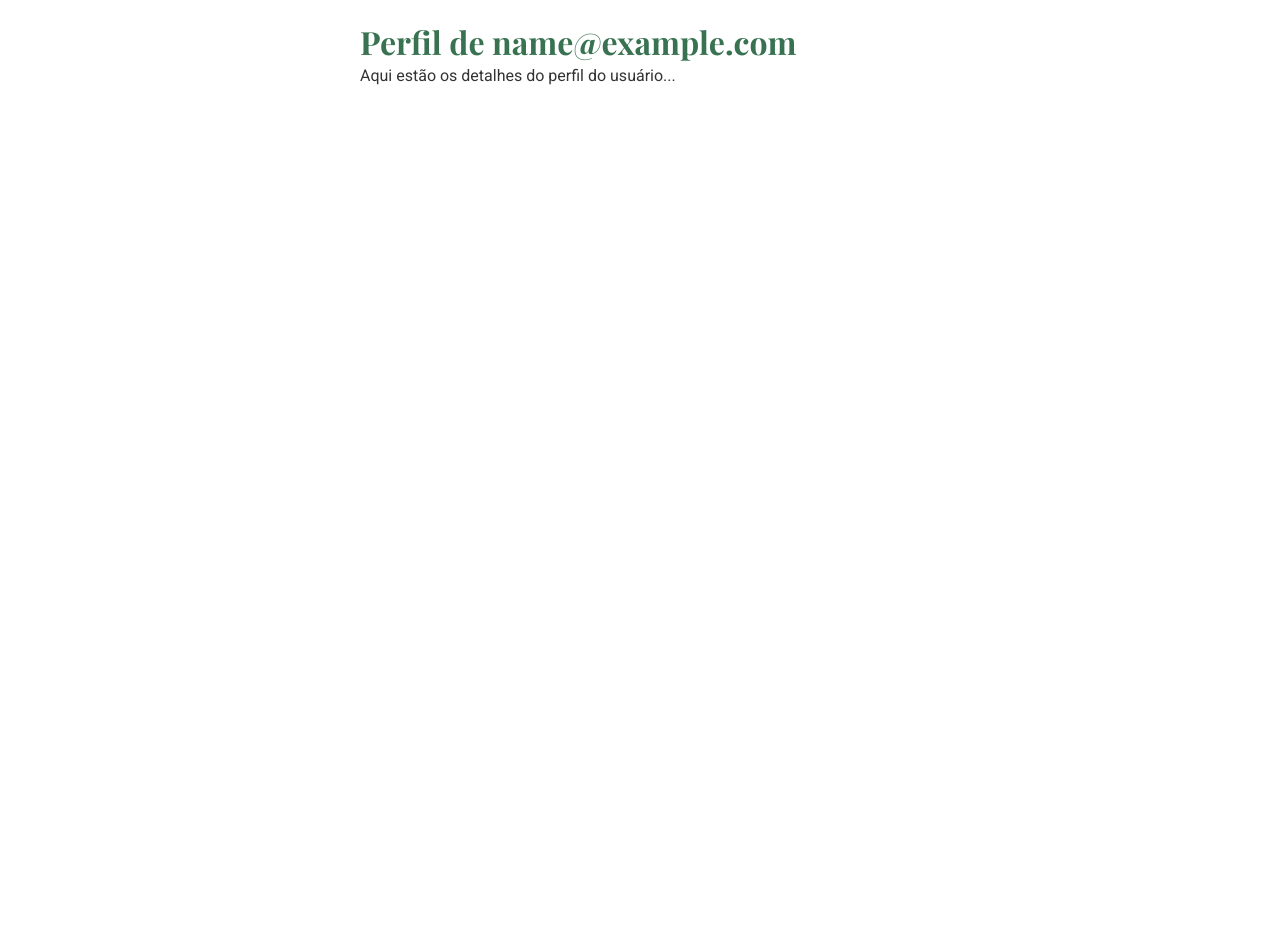
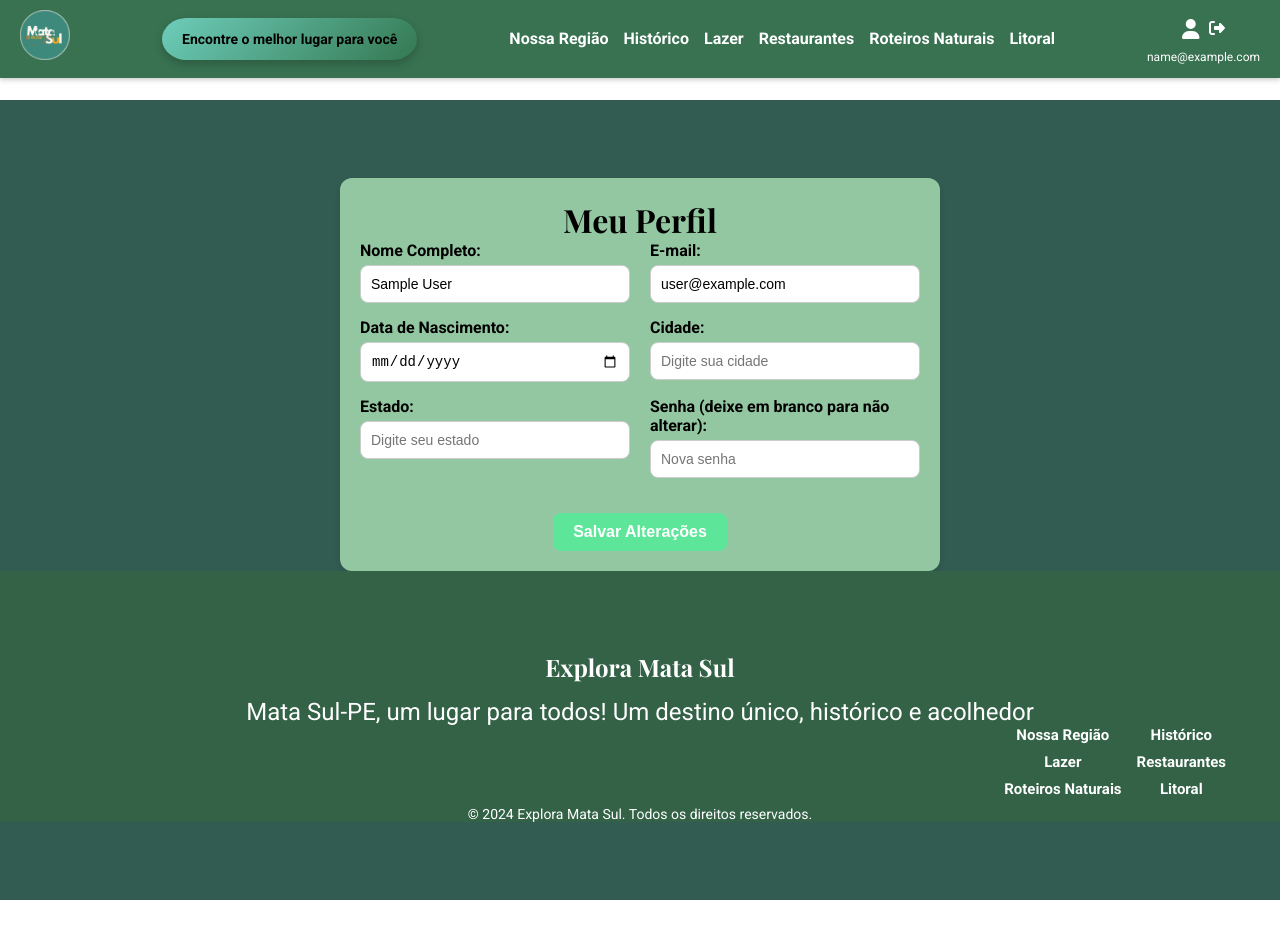
Before and after one commit to D4N1M4/ExploraMataSul, a Vue app: page /Perfil in a window 1280 px wide. Shown: the top 938 px of the page. Before the commit the page ends 800 px from the top, so only its background shows below. Built offline with nearby package versions, Linux system fonts and the light colour scheme; no server answers; sample sign-in values are in the browser's storage.

Commit message:
Criando página do usuário

```diff
--- a/src/components/NavBar.vue
+++ b/src/components/NavBar.vue
@@ -22,26 +22,23 @@
       <div class="auth-section">
         <!-- Se o usuário estiver logado, mostra o e-mail e os ícones -->
         <div v-if="userEmail" class="user-info">
-                  <span class="user-email">{{ userEmail }}</span>
-                  <router-link to="/Perfil"> <!-- Link para a página de perfil -->
+          <div class="icons-container">
+          <router-link to="/Perfil" class="user-icon">
             <font-awesome-icon :icon="['fas', 'user']" />
           </router-link>
-
           <button class="logout-btn" @click="logout">
               <font-awesome-icon :icon="['fas', 'right-from-bracket']" />
             </button>
-
+          </div>
+          <span class="user-email">{{ userEmail }}</span>
         </div>
 
         <!-- Se não estiver logado, exibe o botão de login -->
-              <router-link v-else to="/login" class="login-button">
-                  Login
-              </router-link>
+        <router-link v-else to="/login" class="login-button">Login</router-link>
       </div>
     </nav>
   </header>
 </template>
-
 
 <script>
 import { auth } from "@/firebase"; // Importando o auth do Firebase
@@ -84,36 +81,7 @@ export default {
   padding: 10px;
 }
 
-.user-info {
-  display: flex;
-  align-items: center;
-  justify-content: flex-end;
-  gap: 10px;
-}
 
-.user-avatar {
-  width: 30px;
-  height: 30px;
-  border-radius: 50%;
-}
-
-.user-email {
-  font-size: 14px;
-  color: #ffffff;
-}
-
-.logout-btn {
-  background-color: #ff4e4e;
-  color: white;
-  border: none;
-  padding: 5px 10px;
-  cursor: pointer;
-  border-radius: 5px;
-}
-
-.logout-btn:hover {
-  background-color: #ff1a1a;
-}
 
 /* Estilo do link de login */
 .login-link {
@@ -128,6 +96,7 @@ export default {
   border-radius: 5px;
   color: white;
 }
+
 * {
   margin: 0;
   padding: 0;
@@ -140,7 +109,6 @@ justify-content: space-between;
   align-items: center;
   padding: 10px 20px;
   width: 100%;
-max-width: 100%;
   position: fixed;
   top: 0;
   left: 0;
@@ -149,13 +117,13 @@ z-index: 1000;
   box-shadow: 0 2px 5px rgba(0, 0, 0, 0.2);
 }
 
+
+
 .logo img {
   height: 50px;
   width: auto;
 }
-.busca-section {
-margin-left: 50px;
-}
+
 .menu ul {
   list-style: none;
   display: flex;
@@ -164,34 +132,22 @@ gap: 15px;
   margin: 0;
   padding: 0;
 }
+
 .menu li {
   text-align: center;
 }
+
 .menu a {
   text-decoration: none;
   color: #FFFFFF;
   font-weight: bold;
   transition: color 0.3s ease;
 }
+
 .menu a:hover {
   color: #5de69a;
 }
-.busca-button {
-position: relative;
-background: linear-gradient(135deg, rgb(109, 205, 186), rgba(44, 136, 83, 0.3));
-border-radius: 25px / 50%;
-padding: 10px 20px;
-font-weight: bold;
-font-size: 14px;
-text-align: center;
-box-shadow: 0 4px 10px rgba(0, 0, 0, 0.2);
-transition: transform 0.3s ease, box-shadow 0.3s ease;
-cursor: pointer;
-}
-.busca-button:hover {
-transform: scale(1.05);
-box-shadow: 0 6px 12px rgba(0, 0, 0, 0.3);
-}
+
 .section {
   background: linear-gradient(135deg, rgb(109, 205, 186), rgba(44, 136, 83, 0.3));
   color: #000000;
@@ -205,6 +161,57 @@ text-align: right;
   cursor: pointer;
   transition: transform 0.3s ease, box-shadow 0.3s ease;
 }
+
+.auth-section {
+  display: flex;
+  align-items: center;
+}
+
+/* Container para os ícones do usuário e logout */
+.icons-container {
+  display: flex;
+  align-items: center;
+  gap: 10px;
+}
+
+/* Ícone do usuário */
+.user-icon {
+  font-size: 20px;
+  color: white;
+  text-decoration: none;
+}
+
+/* Ícone de logout */
+.logout-btn {
+  background-color: transparent;
+  border: none;
+  cursor: pointer;
+  color: white;
+  font-size: 16px;
+  transition: transform 0.2s ease, color 0.2s ease;
+}
+
+.logout-btn:hover {
+  color: #ff6961;
+  transform: scale(1.1);
+}
+
+/* Container do usuário */
+.user-info {
+  display: flex;
+  flex-direction: column;
+  align-items: center;
+  text-align: center;
+}
+
+/* Estilização do e-mail abaixo dos ícones */
+.user-email {
+  font-size: 12px;
+  color: #ffffff;
+  margin-top: 5px;
+}
+
+/* Estilização do botão de login */
 .login-button {
   background: linear-gradient(135deg, rgb(109, 205, 186), rgba(44, 136, 83, 0.3));
   color: #FFFFFF;
@@ -218,10 +225,13 @@ text-align: right;
   cursor: pointer;
   transition: transform 0.3s ease, box-shadow 0.3s ease;
 }
+
 .login-button:hover {
   transform: scale(1.05);
   box-shadow: 0 6px 12px rgba(0, 0, 0, 0.3);
 }
+
+/* Responsivo */
 @media (max-width: 768px) {
   .menu {
     flex-wrap: wrap;
@@ -240,25 +250,4 @@ order: 1;
     margin-top: 10px;
   }
 }
-.links ul {
-  list-style-type: none;
-  padding: 0;
-}
-
-.links li {
-  margin: 10px 0;
-}
-
-.links a {
-  font-size: 1rem;
-  color: #ffffff;
-  text-decoration: none;
-  font-weight: bold;
-}
-
-.links a:hover {
-  text-decoration: underline;
-  color: #4CAF50;
-}
-
 </style>
--- a/src/views/Perfil.vue
+++ b/src/views/Perfil.vue
@@ -1,35 +1,294 @@
-<template>
-    <div class="perfil-container">
-      <h1>Perfil de {{ userEmail }}</h1>
-      <p>Aqui estão os detalhes do perfil do usuário...</p>
-      <!-- Outros dados do usuário podem ser exibidos aqui -->
-    </div>
-  </template>
+<script setup>
+import { ref, onMounted } from "vue";
+import { auth } from "../firebase"; // Certifique-se de que o caminho está correto
+import {
+  updateProfile,
+  updateEmail,
+  updatePassword,
+  onAuthStateChanged,
+  signOut,
+  reauthenticateWithCredential,
+  EmailAuthProvider,
+} from "firebase/auth";
+import { useRouter } from "vue-router";
+import Footer from "../components/Footer.vue";
+import NavBar from "../components/NavBar.vue";
 
-  <script>
-  export default {
-    computed: {
-      // Supondo que você tenha o email do usuário armazenado no estado ou no localStorage
-      userEmail() {
-        return localStorage.getItem("userEmail");
-      },
-    },
-  };
-  </script>
+const router = useRouter();
+const user = ref(null);
+const form = ref({
+  name: "",
+  email: "",
+  birthdate: "",
+  city: "",
+  state: "",
+  password: "",
+});
 
-  <style scoped>
-  .perfil-container {
-    padding: 20px;
-    max-width: 600px;
-    margin: 0 auto;
+const isUpdating = ref(false);
+const successMessage = ref("");
+const errorMessage = ref("");
+
+// Verifica se o usuário está autenticado corretamente
+onMounted(() => {
+  onAuthStateChanged(auth, (currentUser) => {
+    if (currentUser) {
+      user.value = currentUser;
+      form.value.name = currentUser.displayName || "";
+      form.value.email = currentUser.email || "";
+    } else {
+      user.value = null;
+      router.push({ name: "Login" });
+    }
+  });
+});
+
+// Função para reautenticar usuário antes de atualizar email ou senha
+const reauthenticate = async () => {
+  try {
+    const email = prompt("Digite seu email:");
+    const password = prompt("Digite sua senha:");
+    if (!email || !password) throw new Error("Reautenticação cancelada.");
+
+    const credential = EmailAuthProvider.credential(email, password);
+    await reauthenticateWithCredential(auth.currentUser, credential);
+    console.log("Reautenticação bem-sucedida.");
+    return true;
+  } catch (error) {
+    errorMessage.value = "Erro na reautenticação. " + error.message;
+    return false;
+  }
+};
+
+// Atualiza o perfil do usuário
+const updateProfileInfo = async () => {
+  successMessage.value = "";
+  errorMessage.value = "";
+
+  if (!form.value.name || !form.value.email) {
+    errorMessage.value = "Por favor, preencha os campos obrigatórios.";
+    return;
   }
 
-  h1 {
-    color: #387251;
+  isUpdating.value = true;
+
+  try {
+    if (user.value) {
+      try {
+        if (form.value.name !== user.value.displayName) {
+          await updateProfile(user.value, { displayName: form.value.name });
+        }
+        if (form.value.email !== user.value.email) {
+          await updateEmail(user.value, form.value.email);
+        }
+        if (form.value.password) {
+          await updatePassword(user.value, form.value.password);
+        }
+        successMessage.value = "Perfil atualizado com sucesso!";
+      } catch (error) {
+        if (error.code === "auth/requires-recent-login") {
+          console.warn("Reautenticação necessária.");
+          const reauthenticated = await reauthenticate();
+          if (reauthenticated) {
+            await updateProfileInfo(); // Tenta novamente após reautenticação
+          }
+        } else {
+          throw error;
+        }
+      }
+    }
+  } catch (error) {
+    errorMessage.value = "Erro ao atualizar o perfil. " + error.message;
+  } finally {
+    isUpdating.value = false;
   }
+};
 
-  p {
-    font-size: 16px;
-    color: #333;
+// Função para logout
+const logout = async () => {
+  try {
+    await signOut(auth);
+    router.push({ name: "Login" });
+  } catch (error) {
+    console.error("Erro ao sair:", error);
   }
-  </style>
+};
+</script>
+
+
+<template>
+  <div class="profile">
+    <NavBar />
+    <div class="profile-container">
+      <h1>Meu Perfil</h1>
+      <form @submit.prevent="updateProfileInfo" class="profile-form">
+        <div class="form-row">
+          <div class="form-column">
+            <label for="name">Nome Completo:</label>
+            <input
+              id="name"
+              v-model="form.name"
+              type="text"
+              placeholder="Digite seu nome"
+              required
+            />
+          </div>
+          <div class="form-column">
+            <label for="email">E-mail:</label>
+            <input
+              id="email"
+              v-model="form.email"
+              type="email"
+              placeholder="Digite seu e-mail"
+              required
+            />
+          </div>
+        </div>
+        <div class="form-row">
+          <div class="form-column">
+            <label for="birthdate">Data de Nascimento:</label>
+            <input
+              id="birthdate"
+              v-model="form.birthdate"
+              type="date"
+              placeholder="Data de nascimento"
+            />
+          </div>
+          <div class="form-column">
+            <label for="city">Cidade:</label>
+            <input
+              id="city"
+              v-model="form.city"
+              type="text"
+              placeholder="Digite sua cidade"
+            />
+          </div>
+        </div>
+        <div class="form-row">
+          <div class="form-column">
+            <label for="state">Estado:</label>
+            <input
+              id="state"
+              v-model="form.state"
+              type="text"
+              placeholder="Digite seu estado"
+            />
+          </div>
+          <div class="form-column">
+            <label for="password">Senha (deixe em branco para não alterar):</label>
+            <input
+              id="password"
+              v-model="form.password"
+              type="password"
+              placeholder="Nova senha"
+            />
+          </div>
+        </div>
+        <div class="form-footer">
+          <button type="submit" class="botao-save" :disabled="isUpdating">
+            {{ isUpdating ? "Atualizando..." : "Salvar Alterações" }}
+          </button>
+        </div>
+      </form>
+
+      <div v-if="successMessage" class="success">{{ successMessage }}</div>
+      <div v-if="errorMessage" class="error">{{ errorMessage }}</div>
+
+    </div>
+    <Footer />
+  </div>
+</template>
+
+<style scoped>
+.profile {
+  display: flex;
+  flex-direction: column;
+  justify-content: center;
+  align-items: center;
+  margin: 100px auto 50px auto;
+  min-height: 100vh;
+  background-color: #325b51;
+}
+
+.profile-container {
+  display: flex;
+  flex-direction: column;
+  justify-content: center;
+  align-items: center;
+  background-color: #93c7a1;
+  border-radius: 12px;
+  padding: 20px;
+  width: 90%;
+  max-width: 600px;
+  box-shadow: 0 4px 6px rgba(0, 0, 0, 0.1);
+}
+
+.profile-form {
+  display: flex;
+  flex-direction: column;
+  gap: 15px;
+  width: 100%;
+}
+
+.form-row {
+  display: flex;
+  gap: 20px;
+}
+
+.form-column {
+  flex: 1;
+  display: flex;
+  flex-direction: column;
+}
+
+.profile-form label {
+  font-weight: bold;
+  margin-bottom: 5px;
+}
+
+.profile-form input {
+  width: 100%;
+  padding: 10px;
+  border: 1px solid #ccc;
+  border-radius: 8px;
+  font-size: 14px;
+}
+
+.form-footer {
+  display: flex;
+  justify-content: center;
+  margin-top: 20px;
+}
+
+.botao-save {
+  background-color: #5de69a;
+  color: #ffffff;
+  font-size: 16px;
+  font-weight: bold;
+  padding: 10px 20px;
+  border: none;
+  border-radius: 8px;
+  cursor: pointer;
+  transition: all 0.3s ease;
+}
+
+.botao-save:hover {
+  background-color: #4bbf80;
+  transform: scale(1.05);
+  box-shadow: 0 4px 10px rgba(0, 0, 0, 0.2);
+}
+
+.error, .success {
+  margin-top: 10px;
+  text-align: center;
+  font-weight: bold;
+}
+
+.error {
+  color: red;
+}
+
+.success {
+  color: green;
+}
+</style>
```
Also changed, not shown: src/services/Indicar.js (added, +36 -0 lines), src/views/CriarConta.vue (deleted, +0 -72 lines). Lines whose indentation alone changed are shown as unchanged.
